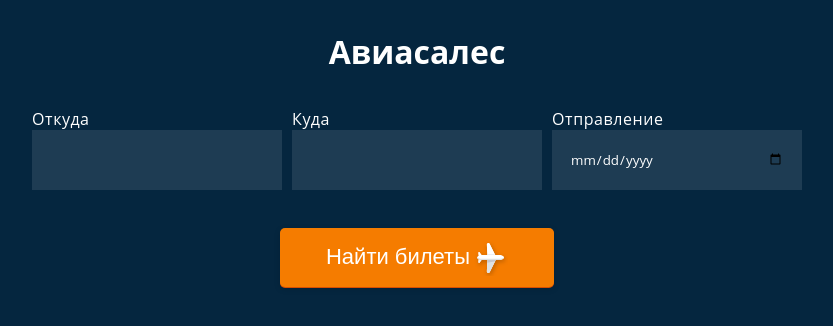
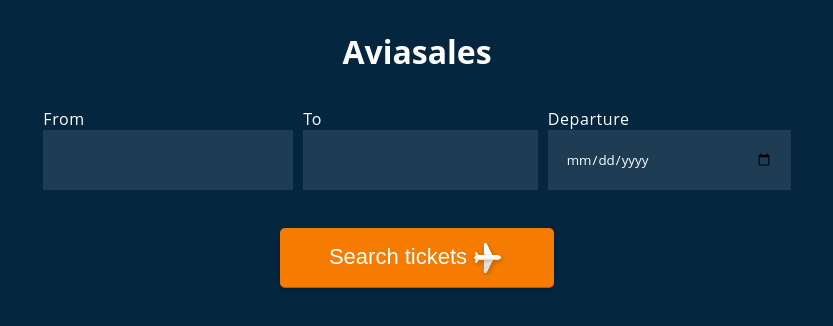
Before and after one commit to denyschornyi/Avia, a plain HTML site: page index.html in a window 1280 px wide. Shown: the whole page, without its empty margins (223-1056 px from the left). Drawn offline with Linux system fonts and the light colour scheme.

Commit message:
Translated index.html

```diff
--- a/index.html
+++ b/index.html
@@ -4,19 +4,19 @@
 <head>
 	<meta charset="UTF-8">
 	<meta name="viewport" content="width=device-width, initial-scale=1.0">
-	<title>Ависалес</title>
+	<title>AviaSales</title>
 	<link rel="stylesheet" href="style.css">
 </head>
 
 <body>
-	<h1>Авиасалес</h1>
+	<h1>Aviasales</h1>
 	<main>
 
 		<section class="wrapper">
 			<form class="form-search">
 				<div class="wrapper__search">
 					<div class="input" style="display: block;">
-						<label>Откуда
+						<label>	From
 							<input type="text" class="input__cities-from" required>
 						</label>
 						<ul class="dropdown dropdown__cities-from">
@@ -25,7 +25,7 @@
 					</div>
 
 					<div class="input">
-						<label>Куда
+						<label>To
 							<input type="text" class="input__cities-to" required>
 						</label>
 						<ul class="dropdown dropdown__cities-to">
@@ -34,7 +34,7 @@
 					</div>
 
 					<div class="input input__cities-from">
-						<label>Отправление
+						<label>Departure
 							<input type="date" class="input__date-depart" required>
 						</label>
 					</div>
@@ -42,7 +42,7 @@
 
 				<div class="wrapper__button">
 					<button type="submit" class="button button__search">
-						<span class="button__search-text">Найти билеты</span>
+						<span class="button__search-text">Search tickets</span>
 					</button>
 				</div>
 			</form>
```
